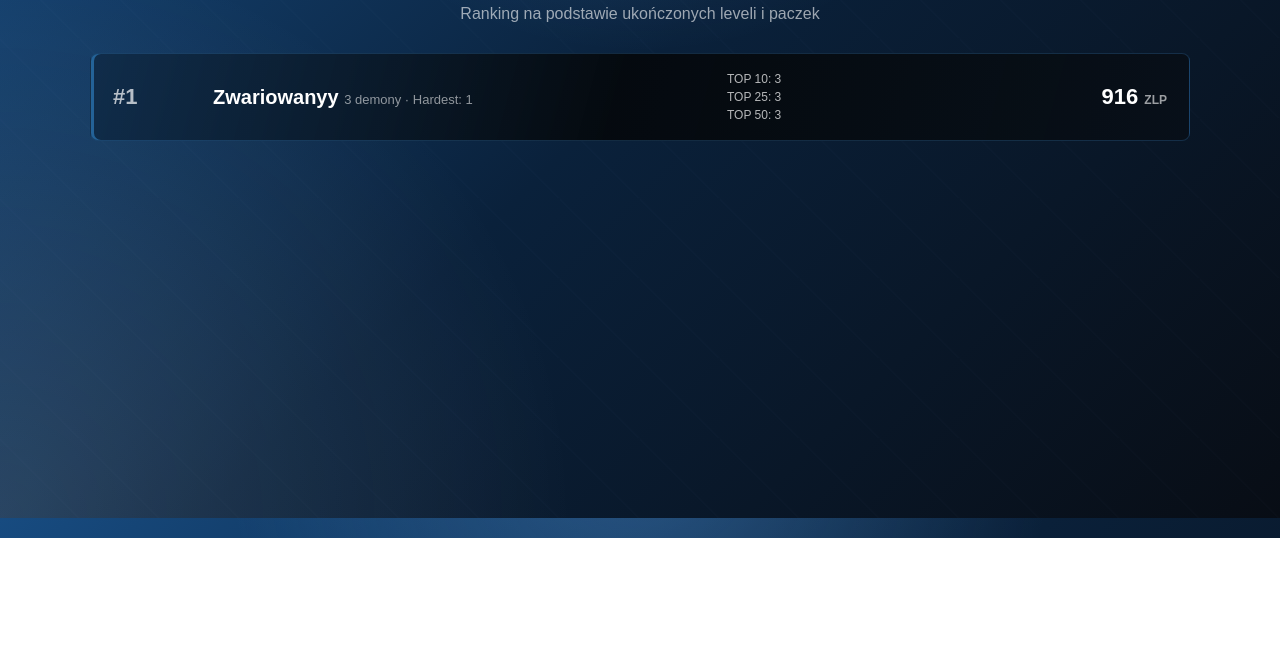
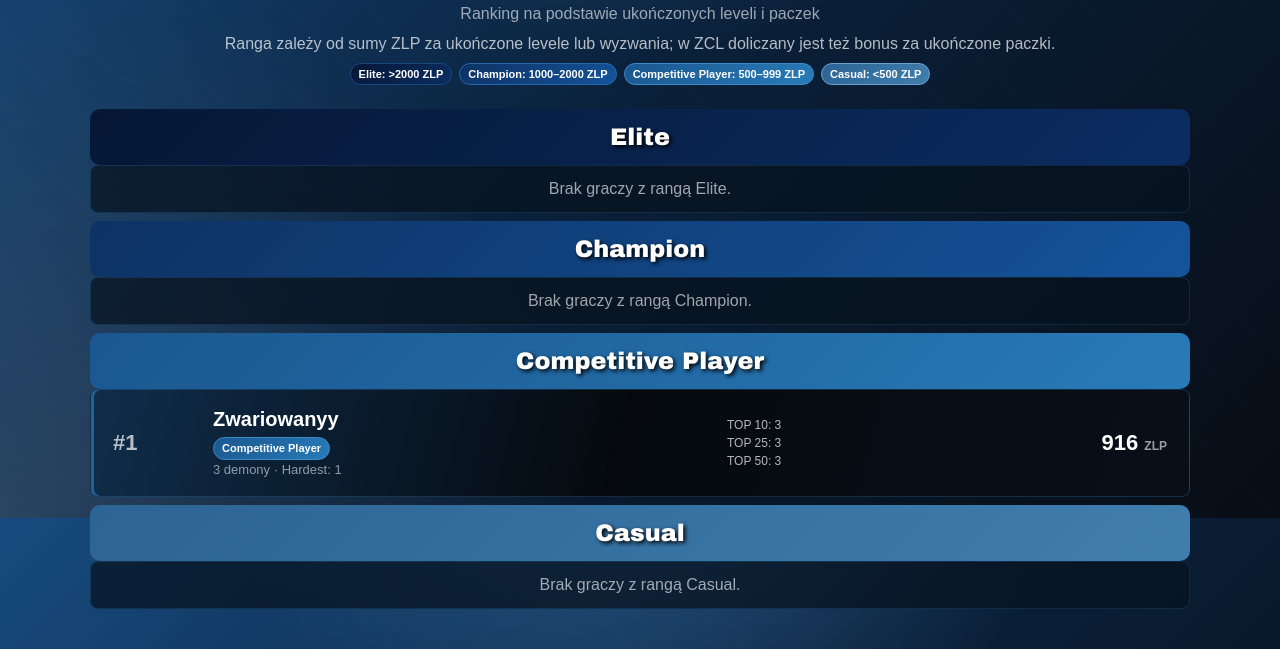
Before and after one commit to Kubix005/ZL, a plain HTML site: page main/leaderboard.html in a window 1280 px wide. Shown: the part 282-931 px from the top of the page. Before the commit the page ends 820 px from the top, so only its background shows below. Drawn offline with Linux system fonts and the light colour scheme.

Commit message:
V.1.3.15

```diff
--- a/main/assets/css/style.css
+++ b/main/assets/css/style.css
@@ -384,6 +384,30 @@ body::before {
     text-shadow: 2px 2px 4px black;
 }
 
+.leaderboard-rank-heading.leaderboard-rank-elite,
+.leaderboard-player-title.leaderboard-rank-elite {
+    background: linear-gradient(135deg, #061735, #0b2d62);
+    border-color: #17477f;
+}
+
+.leaderboard-rank-heading.leaderboard-rank-champion,
+.leaderboard-player-title.leaderboard-rank-champion {
+    background: linear-gradient(135deg, #0d3264, #15539a);
+    border-color: #2868a8;
+}
+
+.leaderboard-rank-heading.leaderboard-rank-competitive,
+.leaderboard-player-title.leaderboard-rank-competitive {
+    background: linear-gradient(135deg, #1b5790, #287bb7);
+    border-color: #3a8bca;
+}
+
+.leaderboard-rank-heading.leaderboard-rank-casual,
+.leaderboard-player-title.leaderboard-rank-casual {
+    background: linear-gradient(135deg, #2b6495, #407eae);
+    border-color: #6ca3cd;
+}
+
 
 /* =================================
    KARTA DEMONA
@@ -1604,7 +1628,25 @@ body::before {
 
     opacity: 0.6;
 
-    margin-bottom: 30px;
+    margin-bottom: 12px;
+
+}
+
+.leaderboard-ranks-info {
+    margin: 0 auto 24px;
+}
+
+.leaderboard-ranks-info p {
+    margin: 0 0 10px;
+    color: rgba(255, 255, 255, 0.7);
+    text-align: center;
+}
+
+.leaderboard-ranks-legend {
+    display: flex;
+    flex-wrap: wrap;
+    justify-content: center;
+    gap: 7px;
 
 }
 
@@ -2461,6 +2503,34 @@ body.compare-body .catch-up-rank {
 
 }
 
+.leaderboard-player-titles {
+    display: flex;
+    flex-wrap: wrap;
+    gap: 5px;
+    margin-top: 6px;
+}
+
+.leaderboard-player-title {
+    padding: 3px 8px;
+    color: #fff;
+    background: rgba(30, 136, 229, 0.2);
+    border: 1px solid rgba(100, 181, 246, 0.4);
+    border-radius: 12px;
+    font-size: 11px;
+    font-weight: bold;
+    line-height: 1.3;
+}
+
+.leaderboard-rank-empty {
+    margin-bottom: 8px;
+    padding: 14px;
+    color: rgba(255, 255, 255, 0.62);
+    text-align: center;
+    background: rgba(7, 18, 31, 0.72);
+    border: 1px solid rgba(65, 145, 220, 0.18);
+    border-radius: 8px;
+}
+
 
 .leaderboard-player-stats {
 
--- a/main/leaderboard.html
+++ b/main/leaderboard.html
@@ -12,7 +12,7 @@
 
     <title>Zwariowana Lista - Ranking graczy ZLL</title>
 
-    <link rel="stylesheet" href="./assets/css/style.css?v=1.4.8">
+    <link rel="stylesheet" href="./assets/css/style.css?v=1.5.0">
 
 </head>
 
@@ -52,6 +52,16 @@
 
         <div class="leaderboard-subtitle">
             Ranking na podstawie ukończonych leveli i paczek
+        </div>
+
+        <div class="leaderboard-ranks-info">
+            <p>Ranga zależy od sumy ZLP za ukończone levele lub wyzwania; w ZCL doliczany jest też bonus za ukończone paczki.</p>
+            <div class="leaderboard-ranks-legend">
+                <span class="leaderboard-player-title leaderboard-rank-elite">Elite: &gt;2000 ZLP</span>
+                <span class="leaderboard-player-title leaderboard-rank-champion">Champion: 1000–2000 ZLP</span>
+                <span class="leaderboard-player-title leaderboard-rank-competitive">Competitive Player: 500–999 ZLP</span>
+                <span class="leaderboard-player-title leaderboard-rank-casual">Casual: &lt;500 ZLP</span>
+            </div>
         </div>
 
         <div id="leaderboard-list">
@@ -703,9 +713,56 @@ async function loadLeaderboard() {
 
         container.innerHTML = "";
 
+        const rankDefinitions = [
+            { title: "Elite", key: "elite" },
+            { title: "Champion", key: "champion" },
+            { title: "Competitive Player", key: "competitive" },
+            { title: "Casual", key: "casual" }
+        ];
+        const rankSections = new Map();
+        const hasElitePlayers = leaderboard.some(player => player.points > 2000);
+        const hasExtendedPlayers = leaderboard.some(player => player.points <= 2000);
+
+        rankDefinitions.forEach(rank => {
+            const heading = document.createElement("h2");
+            heading.className = `extended-list-heading leaderboard-rank-heading leaderboard-rank-${rank.key}`;
+            heading.textContent = rank.title;
+            container.appendChild(heading);
+
+            const entries = document.createElement("div");
+            entries.className = "leaderboard-rank-entries";
+
+            const emptyState = document.createElement("div");
+            emptyState.className = "leaderboard-rank-empty";
+            emptyState.textContent = `Brak graczy z rangą ${rank.title}.`;
+            entries.appendChild(emptyState);
+
+            rankSections.set(rank.key, { entries, emptyState });
+            container.appendChild(entries);
+
+            if (
+                rank.key === "elite" &&
+                !LIST_PAGE_CONTEXT.isChallengeList &&
+                hasElitePlayers &&
+                hasExtendedPlayers
+            ) {
+                const extendedHeading = document.createElement("h2");
+                extendedHeading.className = "extended-list-heading";
+                extendedHeading.textContent = "Extended list";
+                container.appendChild(extendedHeading);
+            }
+        });
 
         leaderboard.forEach(
             (player, index) => {
+
+                const rank = player.points > 2000
+                    ? rankDefinitions[0]
+                    : player.points >= 1000
+                        ? rankDefinitions[1]
+                        : player.points >= 500
+                            ? rankDefinitions[2]
+                            : rankDefinitions[3];
 
                 const entry =
                     document.createElement("div");
@@ -742,6 +799,9 @@ async function loadLeaderboard() {
 
                         <span class="leaderboard-player-name">
                             ${escapeHTML(player.name)}
+                        </span>
+                        <span class="leaderboard-player-titles" aria-label="Tytuł gracza">
+                            <span class="leaderboard-player-title leaderboard-rank-${rank.key}">${escapeHTML(rank.title)}</span>
                         </span>
 
                         <span class="leaderboard-player-stats">
@@ -873,7 +933,10 @@ async function loadLeaderboard() {
                 });
 
                 entry.append(row, details);
-                container.appendChild(entry);
+                const rankSection = rankSections.get(rank.key);
+                rankSection.emptyState?.remove();
+                rankSection.emptyState = null;
+                rankSection.entries.appendChild(entry);
 
             }
         );
--- a/main/lists/challenge/packs.json
+++ b/main/lists/challenge/packs.json
@@ -36,7 +36,8 @@
       { "name": "Larpiety", "id": "144018294" },
       { "name": "In the Dark", "id": "126372991" },
       { "name": "CORSO", "id": "136957633" },
-      { "name": "Shippppppppppp", "id": "151530287" }
+      { "name": "Shippppppppppp", "id": "151530287" },
+      { "name": "Fearless", "id": "151878861" }
     ]
   },
   {
```
Also changed, not shown: 1 other file.
